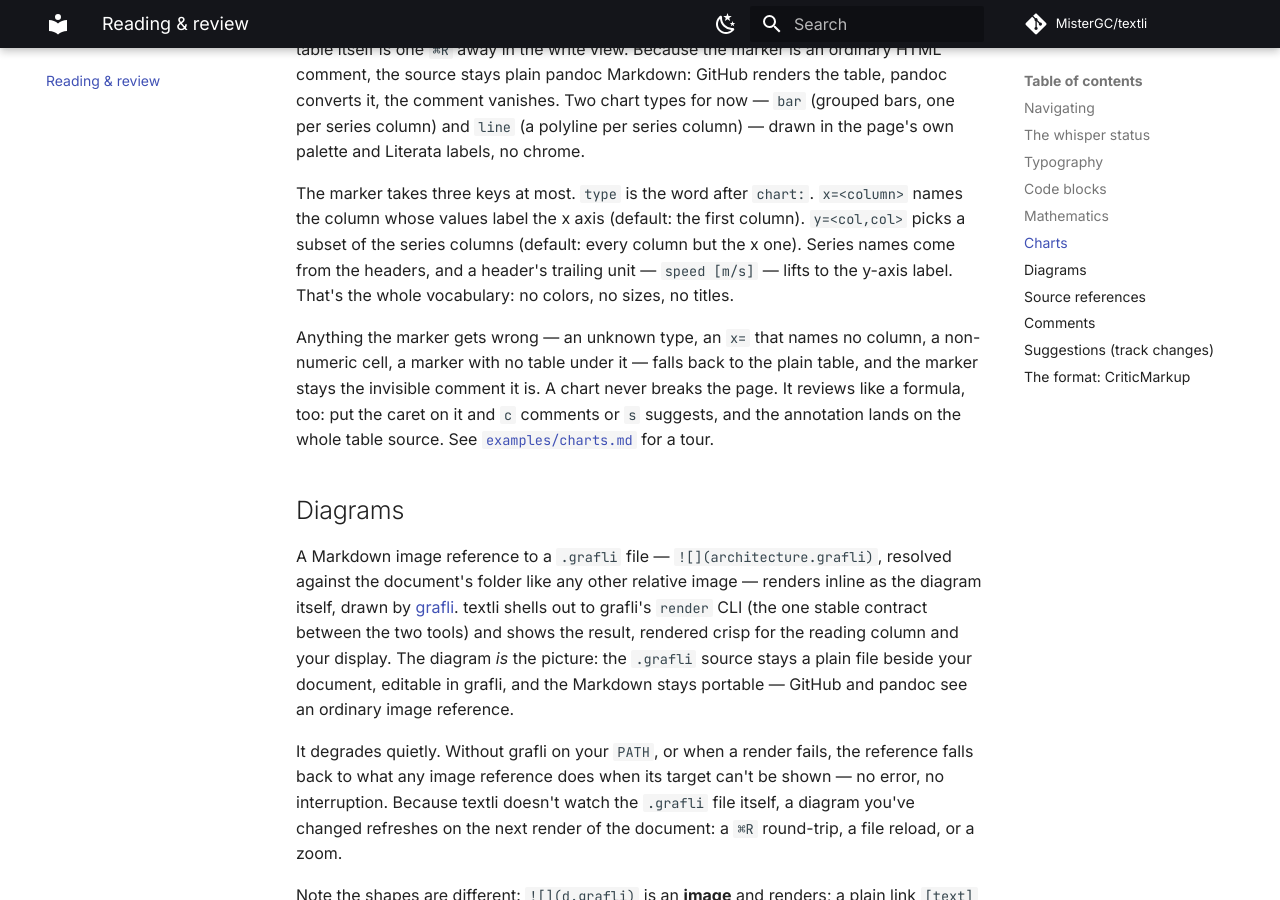
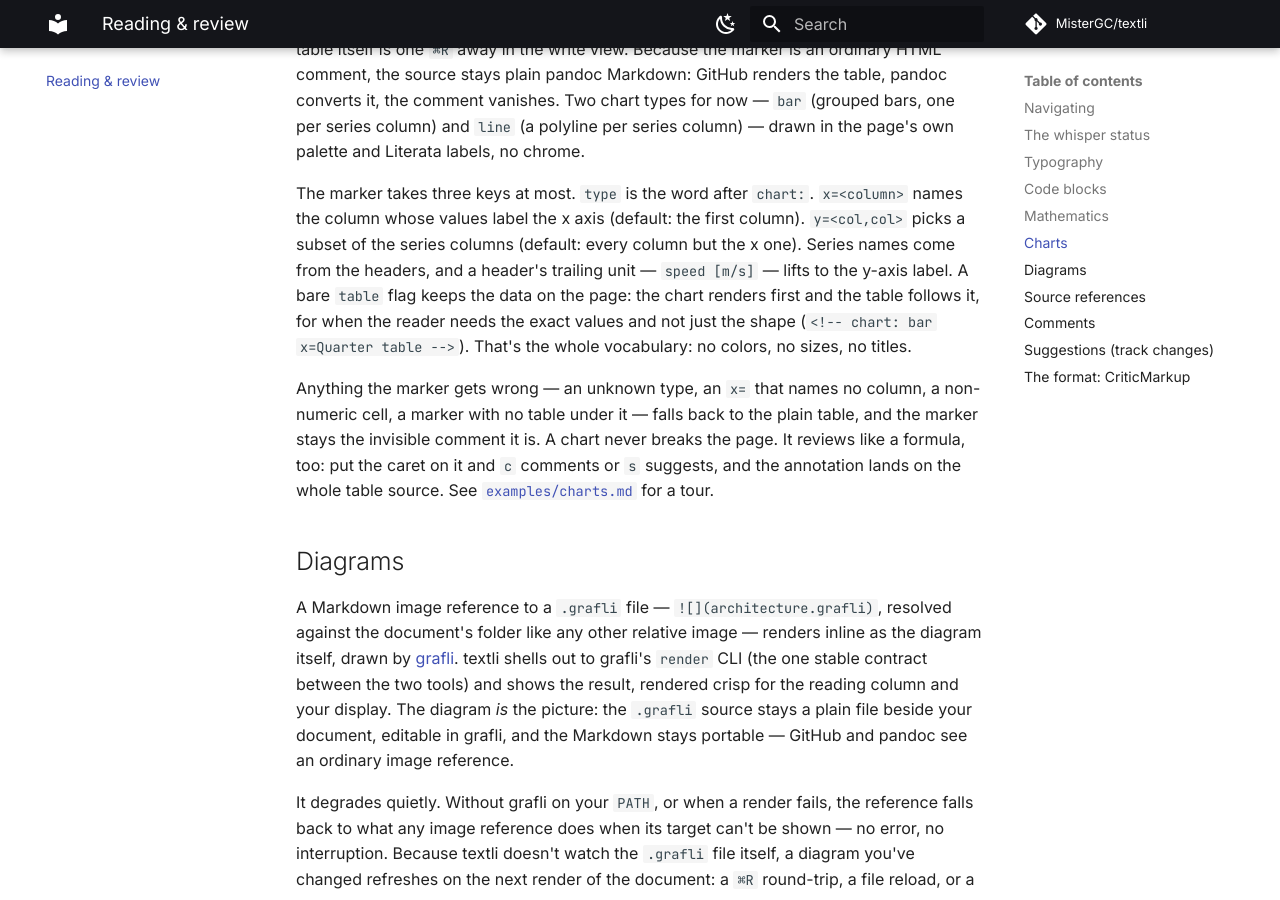
Before and after one commit to MisterGC/textli, an MkDocs documentation site: the page built from docs/reading.md, in a window 1280 px wide and 900 px high, scrolled down 3422 px. Built offline with MkDocs 1.6.1 and Material for MkDocs 9.7.7, drawn with Linux system fonts in a browser that asks for light colours; comment, search, counter and statistics services are not loaded.

Commit message:
Charts: bare `table` flag keeps the data table on the page under the chart (#41)

```diff
--- a/docs/reading.md
+++ b/docs/reading.md
@@ -155,8 +155,11 @@ The marker takes three keys at most. `type` is the word after `chart:`.
 `x=<column>` names the column whose values label the x axis (default: the
 first column). `y=<col,col>` picks a subset of the series columns (default:
 every column but the x one). Series names come from the headers, and a
-header's trailing unit — `speed [m/s]` — lifts to the y-axis label. That's
-the whole vocabulary: no colors, no sizes, no titles.
+header's trailing unit — `speed [m/s]` — lifts to the y-axis label. A bare
+`table` flag keeps the data on the page: the chart renders first and the
+table follows it, for when the reader needs the exact values and not just
+the shape (`<!-- chart: bar x=Quarter table -->`). That's the whole
+vocabulary: no colors, no sizes, no titles.
 
 Anything the marker gets wrong — an unknown type, an `x=` that names no
 column, a non-numeric cell, a marker with no table under it — falls back to
```
Also changed, not shown: CHANGELOG.md (+3 -1 lines), examples/charts.md (+15 -2 lines), 3 other files.
